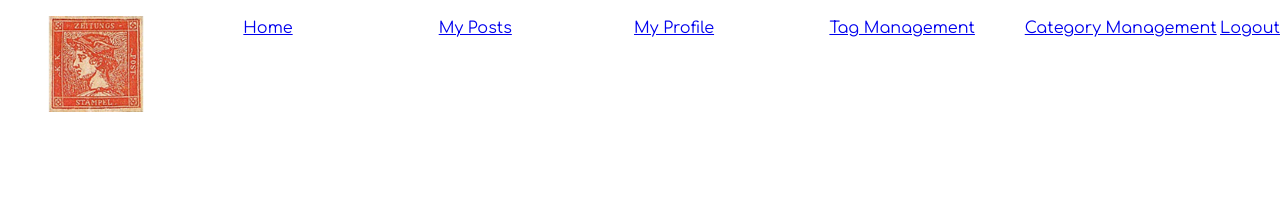
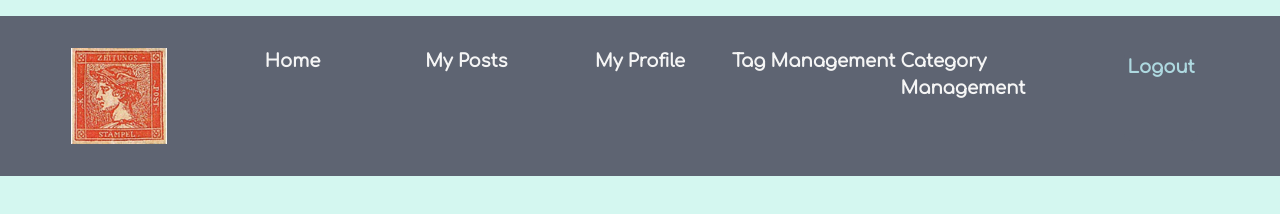
Before and after one commit to travisbrigman/rare-fakes-news, a React app: page / in a window 1280 px wide. Built offline with nearby package versions, Linux system fonts and the light colour scheme; sample sign-in values are in the browser's storage; a web font is replaced by a local one.

Commit message:
basic styling of navbar, links, buttons, background to match team-selected project theme

```diff
--- a/src/components/Posts/PostDetail.js
+++ b/src/components/Posts/PostDetail.js
@@ -61,7 +61,7 @@ export const PostDetails = (props) => {
   return (
     <>
       {/* Post Detail JSX */}
-      <section className="post">
+      <section className="container__card">
         <h3 className="post__title">{post.title}</h3>
         <div className="post__content">{post.content}</div>
         <div className="post_date">
@@ -91,7 +91,7 @@ export const PostDetails = (props) => {
         </div>
         <div>
           {postTags.map((postTag) => {
-            return <div>{postTag.tag}</div>;
+            return <div>#{postTag.tag}</div>;
           })}
         </div>
         {/* Tag Management JSX */}
--- a/src/components/Posts/PostList.js
+++ b/src/components/Posts/PostList.js
@@ -25,7 +25,7 @@ export const PostList = (props) => {
         </Link>
         {
             posts !== [] ? posts.map(p => {
-                return <div key={p.id}>
+                return <div key={p.id} className="container__card">
                     <Link to={{pathname:`/posts/${p.id}`}}>
                     <p>{p.title}</p>
                     </Link>
--- a/src/components/Posts/UsersPosts.js
+++ b/src/components/Posts/UsersPosts.js
@@ -29,7 +29,7 @@ export const UsersPosts = (props) => {
       <h2>My Posts</h2>
       {usersPosts.map((p) => {
         return (
-          <div key={p.id}>
+          <div key={p.id} className="container__card">
             <p>
               <Link to={{pathname:`posts/${p.id}`}}>
               <strong>{p.title}</strong>
--- a/src/components/Profiles/UserDetail.js
+++ b/src/components/Profiles/UserDetail.js
@@ -72,20 +72,20 @@ export const UserDetail = (props) => {
 
     return (
         <>
-            <div>
+            <section>
                 {props.match.params.hasOwnProperty("userId") ?
                     <h1>{user.display_name}'s Profile</h1> :
                     <h1 style={{margin: "2rem 0rem 2rem 0rem"}}>My Profile</h1>}
-                <div>Full Name: {user.first_name} {user.last_name}</div>
+                <div>{user.first_name} {user.last_name}</div>
                 {user.avatar === "" || user.avatar === undefined
-                    ? <img src={defaultImg} style={{ width: `150px` }}></img>
-                    : <img src={user.avatar} style={{ width: `150px` }}></img>
+                    ? <img src={defaultImg} style={{ width: `115px` }}></img>
+                    : <img src={user.avatar} style={{ width: `115px` }}></img>
                 }
                 <div>{user.avatar}</div>
                 <div>Display Name: {user.display_name}</div>
                 <div>email: {user.email}</div>
                 <div>Creation Date: {new Date(user.creation).toLocaleDateString('en-US')}</div>
-            </div>
+            </section>
             <div>
                 {props.match.params.hasOwnProperty("userId") ?
                     subStatus ?
--- a/src/components/Tags/Tag.js
+++ b/src/components/Tags/Tag.js
@@ -5,7 +5,7 @@ import React from "react"
 export default ({ tag }) => (
     <section className="tag">
         <div className="tag_name">
-                { tag.tag }
+                #{ tag.tag }
 
         </div>
     </section>
--- a/src/components/auth/Auth.css
+++ b/src/components/auth/Auth.css
@@ -51,7 +51,7 @@ fieldset {
     min-height: 25rem;
     min-width: 45rem;
     padding: 0 5rem;
-    background-color: hsla(0,0%,100%,0.75);
+    background-color: #D4F7F0;
     background-blend-mode: overlay;
     background-repeat: no-repeat;
 }
--- a/src/components/nav/NavBar.css
+++ b/src/components/nav/NavBar.css
@@ -1,16 +1,64 @@
+.container--navbar {
+}
+
 .navbar {
     display: flex;
     flex-wrap: nowrap;
-    justify-content: left;
+    justify-content: flex-st;
     margin-top: 1rem;
-    margin-left: 0.5rem;
+    /* margin-left: 0.5rem; */
+    padding: 2rem;
+    background-color: #5E6472;
+    font-size: large;
 }
 
 .navbar__item {
+    display: flex;
+    align-content: center;
+    justify-content: center;
     flex-basis: 20%;
     list-style-type: none;
+    max-width: 100rem;
 }
 
 .navbar__logo {
     max-height: 6rem;
 }
+
+.navbar__link {
+    color: whitesmoke;
+    text-decoration: none;
+    font-weight: bolder;
+}
+
+.navbar__link:hover {
+    color: #FFA69E;
+}
+
+.navbar__item__fakeLink {
+    display: flex;
+    color: #AED9E0;
+    background-color: #5E6472;
+    text-decoration: none;
+    font-weight: bolder;
+    font-size: large;
+    border: none;
+}
+
+.navbar__item__fakeLink:hover {
+    background-color: transparent;
+    color: #FFA69E;
+}
+
+/* .fakeLink {
+    color: -webkit-link;
+    cursor: pointer;
+    text-decoration: underline;
+    background: none!important;
+    border: none;
+    cursor: pointer;
+}
+
+.fakeLink:hover {
+    font-weight: bold;
+} */
--- a/src/components/nav/NavBar.js
+++ b/src/components/nav/NavBar.js
@@ -8,6 +8,7 @@ export const NavBar = () => {
     const history = useHistory()
 
     return (
+        <section className="container--navbar">
         <ul className="navbar">
             <li className="navbar__item">
                 <img className="navbar__logo" src={Logo} />
@@ -26,11 +27,11 @@ export const NavBar = () => {
             </li>
             <li className="navbar__item">
                 <Link className="navbar__link" to="/categories">Category Management</Link>
-            </li>
+            </li >
             {
                 (localStorage.getItem("rare_user_id") !== null) ?
-                    <li className="nav-item">
-                        <button className="nav-link fakeLink"
+                    <li className="navbar__item">
+                        <button className="navbar__item__fakeLink"
                             onClick={() => {
                                 localStorage.removeItem("rare_user_id")
                                 history.push({ pathname: "/" })
@@ -46,5 +47,6 @@ export const NavBar = () => {
                         </li>
                     </>
             }        </ul>
+        </section>
     )
 }
--- a/src/index.css
+++ b/src/index.css
@@ -1,6 +1,10 @@
 @import url("https://fonts.googleapis.com/css?family=Comfortaa|Patua+One");
 /*Typography
 --------------------------------------------------------------*/
+
+body {
+	background-color: #D4F7F0;
+}
 
 body, button, input, select, textarea {
     color: #404040;
@@ -19,23 +23,6 @@ h1, h2, h3, h4, h5, h6 {
 code {
   font-family: source-code-pro, Menlo, Monaco, Consolas, 'Courier New',
     monospace;
-}
-
-.fakeLink {
-    color: -webkit-link;
-    cursor: pointer;
-    text-decoration: underline;
-    background: none!important;
-    border: none;
-    cursor: pointer;
-}
-
-.fakeLink:hover {
-    font-weight: bold;
-}
-
-.nav-item {
-    list-style-type: none;
 }
 
 /* General button style */
@@ -199,3 +186,32 @@ code {
 .icon-send:before {
 	content: "🔓";
 }
+
+button {
+	background: transparent;
+	padding: .2rem;
+	align-content: center;
+	justify-content: center;
+	border-radius:0.4em;
+	box-sizing: border-box;
+	margin: 3px;
+	font-size: medium;
+}
+
+button:hover {
+	background-color: #FAF3DD;
+
+}
+
+/* link buttons; makes links look like buttons
+a {
+	text-decoration: none;
+	padding: .25rem;
+
+} */
+
+.container__card {
+	background-color: #B8F2E6;
+	margin: 1rem;
+	padding: .5rem;
+}
```
